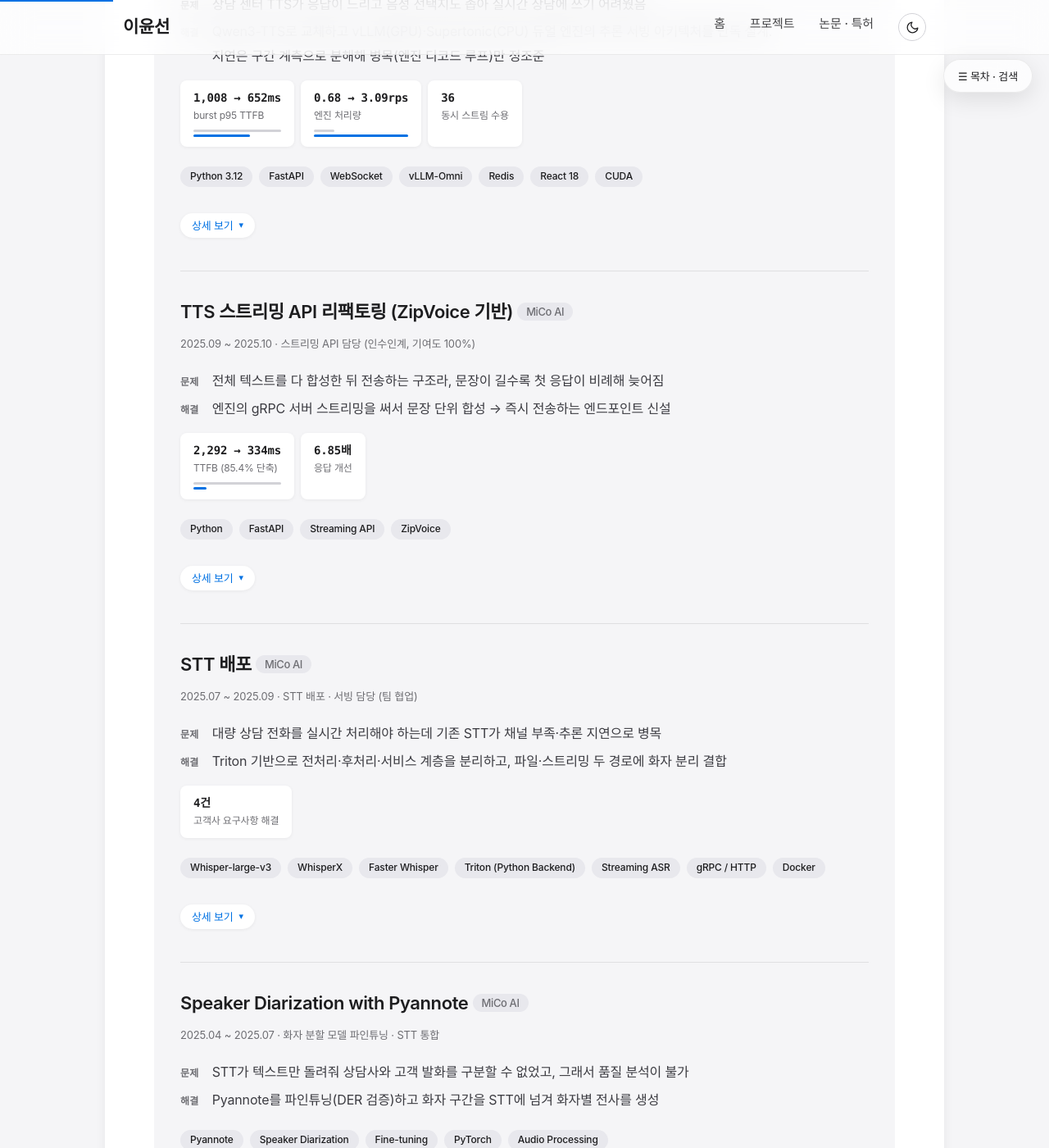
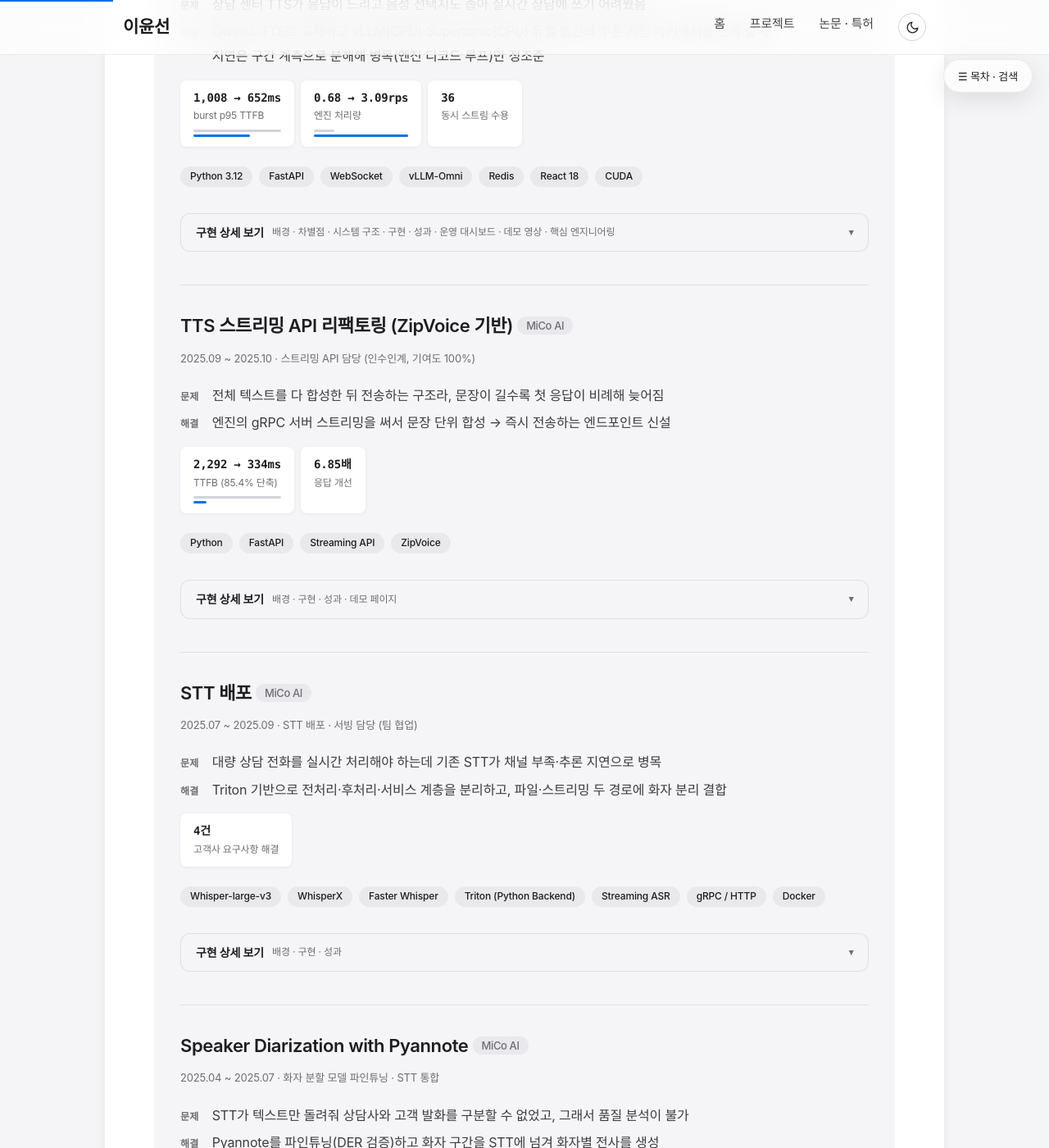
Before and after one commit to ckc5800/ckc5800.github.io, a Jekyll site: the page built from projects.html, in a window 1280 px wide and 1400 px high, scrolled down 883 px. Shown: the whole window at 82% size. Built offline with Jekyll 4.4.1, drawn with Linux system fonts in a browser that asks for light colours; some web fonts are replaced; some of the changed text lies outside the part shown.

Commit message:
상세 펼치기 버튼을 전폭 바로 교체 + 안에 든 소제목 예고
흰 시트 위에 흰 배경 pill이라 대비가 사실상 없고 13px 파란 글씨만
떠 있어 눈에 안 들어온다는 지적. 카드 하단 전폭 바로 바꾸고 배경을
한 단 낮춰 눌리는 물건으로 보이게 함. 라벨도 '상세 보기'에서
'구현 상세 보기'로 바꾸고, 각 카드의 h4 소제목을 예고로 붙여 열
이유를 만듦(19개 자동 생성). 열리면 '접기'로 전환.

검색 인덱스에서 summary를 제외 — 버튼 문구가 전 카드에 동일하게
들어가 '구현' 같은 검색어가 19개 전부에 걸리는 것을 막음.

Co-Authored-By: Claude Fable 5 <noreply@anthropic.com>

```diff
--- a/assets/style.css
+++ b/assets/style.css
@@ -545,30 +545,62 @@ h2[id] {
     margin-top: 32px;
 }
 
+/* 상세 펼치기 — 카드 하단 전폭 바. 흰 시트 위에서 누르는 물건으로 보이도록
+   배경을 한 단 낮추고 테두리를 준다. 안에 든 소제목을 미리 보여줘 열 이유를 만든다. */
 .project summary {
-    display: inline-flex;
+    display: flex;
     align-items: center;
-    gap: 7px;
-    padding: 6px 14px;
-    border-radius: 980px;
-    background-color: var(--surface);
-    box-shadow: 0 1px 4px rgba(0, 0, 0, 0.06);
-    color: var(--accent);
-    font-size: 13px;
-    font-weight: 500;
+    gap: 10px;
+    width: 100%;
+    box-sizing: border-box;
+    padding: 13px 18px;
+    border-radius: 12px;
+    background-color: var(--bg);
+    border: 1px solid var(--hairline);
+    color: var(--text);
+    font-size: 14px;
+    font-weight: 600;
     cursor: pointer;
     user-select: none;
     list-style: none;
-    transition: background-color 0.18s ease, color 0.18s ease;
+    transition: background-color 0.18s ease, border-color 0.18s ease;
 }
 
 .project summary::-webkit-details-marker {
     display: none;
+}
+
+.sum-hint {
+    flex: 1;
+    min-width: 0;
+    font-size: 12px;
+    font-weight: 400;
+    color: var(--text-secondary);
+    white-space: nowrap;
+    overflow: hidden;
+    text-overflow: ellipsis;
+}
+
+/* 열려 있으면 라벨은 '접기'로 바뀌고, 소제목 예고는 본문에 다 보이므로 감춘다 */
+.sum-close {
+    display: none;
+}
+
+.project details[open] .sum-text,
+.project details[open] .sum-hint {
+    display: none;
+}
+
+.project details[open] .sum-close {
+    display: block;
+    flex: 1;
 }
 
 .project summary::after {
     content: "▾";
     font-size: 11px;
+    color: var(--text-secondary);
+    margin-left: auto;
     transition: transform 0.18s ease;
 }
 
@@ -577,8 +609,15 @@ h2[id] {
 }
 
 .project summary:hover {
-    background-color: var(--accent);
-    color: #ffffff;
+    background-color: var(--pill-bg);
+    border-color: var(--separator);
+}
+
+/* 좀은 화면에서는 소제목 예고를 접어 라벨만 남긴다 */
+@media (max-width: 700px) {
+    .sum-hint {
+        display: none;
+    }
 }
 
 .project summary:focus-visible {
--- a/projects.html
+++ b/projects.html
@@ -121,7 +121,7 @@ title: 프로젝트
         <span class="tech-tag">CUDA</span>
     </div>
     <details>
-        <summary>상세 보기</summary>
+        <summary><span class="sum-text">구현 상세 보기</span><span class="sum-hint">배경 · 차별점 · 시스템 구조 · 구현 · 성과 · 운영 대시보드 · 데모 영상 · 핵심 엔지니어링</span><span class="sum-close">접기</span></summary>
         <div class="detail-body">
 <h4 class="detail-head">배경</h4>
     <p><span class="sentence">상담 센터에서 쓰던 기존 TTS는 응답이 느리고 음성 선택지도 좁아 실시간 상담에 쓰기 어려웠음.</span><span class="sentence">모델 선정부터 서빙 아키텍처, 백엔드·프론트엔드, 배포·운영까지 전 구간을 단독으로 맡아 교체.</span></p>
@@ -260,7 +260,7 @@ title: 프로젝트
         <span class="tech-tag">ZipVoice</span>
     </div>
     <details>
-        <summary>상세 보기</summary>
+        <summary><span class="sum-text">구현 상세 보기</span><span class="sum-hint">배경 · 구현 · 성과 · 데모 페이지</span><span class="sum-close">접기</span></summary>
         <div class="detail-body">
 <h4 class="detail-head">배경</h4>
     <p><span class="sentence">고객 상담 센터용 기존 TTS(ZipVoice 기반)의 응답 지연(TTFB 2.3초)이 심각해 실시간 상담에 부적합했음.</span><span class="sentence">신규 플랫폼 구축에 앞서 기존 서비스의 응답성부터 개선 필요.</span></p>
@@ -313,7 +313,7 @@ title: 프로젝트
         <span class="tech-tag">Docker</span>
     </div>
     <details>
-        <summary>상세 보기</summary>
+        <summary><span class="sum-text">구현 상세 보기</span><span class="sum-hint">배경 · 구현 · 성과</span><span class="sum-close">접기</span></summary>
         <div class="detail-body">
 <h4 class="detail-head">배경</h4>
     <p><span class="sentence">AIG 상담센터의 대량 상담 전화 실시간 처리 필요.</span><span class="sentence">기존 STT 시스템 병목으로 인한 채널 부족 및 추론 지연 불안정.</span></p>
@@ -353,7 +353,7 @@ title: 프로젝트
         <span class="tech-tag">Audio Processing</span>
     </div>
     <details>
-        <summary>상세 보기</summary>
+        <summary><span class="sum-text">구현 상세 보기</span><span class="sum-hint">배경 · 구현 · 성과</span><span class="sum-close">접기</span></summary>
         <div class="detail-body">
 <h4 class="detail-head">배경</h4>
     <p><span class="sentence">상담 품질 분석을 위해 발화자 식별 필요.</span><span class="sentence">기존 STT는 음성 인식만 제공하여 상담사/고객 구분 불가.</span></p>
@@ -396,7 +396,7 @@ title: 프로젝트
         <span class="tech-tag">Evaluation</span>
     </div>
     <details>
-        <summary>상세 보기</summary>
+        <summary><span class="sum-text">구현 상세 보기</span><span class="sum-hint">배경 · 구현 · 성과</span><span class="sum-close">접기</span></summary>
         <div class="detail-body">
 <h4 class="detail-head">배경</h4>
     <p><span class="sentence">rag-agent에서 구축한 검색 평가 방법론(gold 라벨, 실패 원인 분해, 미채택 실험 기록)을 멀티모달로 확장.</span><span class="sentence">패션 상품 44,072개(공개 데이터셋)를 한국어 문장형 질의("체크무늬 네이비 남성 셔츠")로 검색하는 시스템을 CLIP 임베딩 인덱스부터 평가셋·대화형 데모까지 구축.</span></p>
@@ -444,7 +444,7 @@ title: 프로젝트
         <span class="tech-tag">Evaluation</span>
     </div>
     <details>
-        <summary>상세 보기</summary>
+        <summary><span class="sum-text">구현 상세 보기</span><span class="sum-hint">배경 · 구현 · 성과</span><span class="sum-close">접기</span></summary>
         <div class="detail-body">
 <h4 class="detail-head">배경</h4>
     <p><span class="sentence">시계열 파운데이션 모델(Chronos)의 제로샷 성능 주장을 커머스 수요 데이터에서 직접 검증.</span><span class="sentence">월마트 일별 판매 30,490 시리즈(M5)에 h=28 롤링 오리진 백테스트를 구축하고, 오염 검증(M5가 Chronos 학습 코퍼스가 아닌 공식 제로샷 평가셋임을 확인)부터 선행.</span></p>
@@ -491,7 +491,7 @@ title: 프로젝트
         <span class="tech-tag">Evaluation</span>
     </div>
     <details>
-        <summary>상세 보기</summary>
+        <summary><span class="sum-text">구현 상세 보기</span><span class="sum-hint">배경 · 구현 · 성과 · 평가 방법론 · 실험 기록</span><span class="sum-close">접기</span></summary>
         <div class="detail-body">
 <h4 class="detail-head">배경</h4>
     <p><span class="sentence">LLM Agent 시스템(RAG, tool orchestration, state 관리)의 E2E 구축 역량 확보 목적.</span><span class="sentence">포트폴리오 기술문서를 지식 베이스로 하는 Q&A Agent를 전부 로컬 환경(Ollama)에서 구현.</span></p>
@@ -555,7 +555,7 @@ title: 프로젝트
         <span class="tech-tag">LLM</span>
     </div>
     <details>
-        <summary>상세 보기</summary>
+        <summary><span class="sum-text">구현 상세 보기</span><span class="sum-hint">배경 · 구현 · 성과 · 실데이터 검증 (NASA C-MAPSS)</span><span class="sum-close">접기</span></summary>
         <div class="detail-body">
 <h4 class="detail-head">배경</h4>
     <p><span class="sentence">음성 AI에서 실시간 신호를 다뤄온 경험을 산업 설비 시계열로 확장.</span><span class="sentence">회전기계 센서(진동·온도·전류)에서 이상을 탐지하고 LLM이 정비 진단 리포트를 작성하는 예지보전 데모.</span></p>
@@ -605,7 +605,7 @@ title: 프로젝트
         <span class="tech-tag">Python</span>
     </div>
     <details>
-        <summary>상세 보기</summary>
+        <summary><span class="sum-text">구현 상세 보기</span><span class="sum-hint">배경 · 구현 · 성과</span><span class="sum-close">접기</span></summary>
         <div class="detail-body">
 <h4 class="detail-head">배경</h4>
     <p>포트폴리오를 AI 도구 생태계에 연결 — Claude Desktop/Claude Code 등 MCP 클라이언트가 경력·프로젝트·논문 정보를 도구로 조회할 수 있도록 표준 프로토콜 서버 구현.</p>
@@ -655,7 +655,7 @@ title: 프로젝트
         <span class="tech-tag">PyTorch</span>
     </div>
     <details>
-        <summary>상세 보기</summary>
+        <summary><span class="sum-text">구현 상세 보기</span><span class="sum-hint">배경 · 구현 · 성과</span><span class="sum-close">접기</span></summary>
         <div class="detail-body">
 <h4 class="detail-head">배경</h4>
     <p><span class="sentence">휴가나 부재 후 복귀한 직원이 단체방에 쌓인 업무 대화를 따라잡는 데 오랜 시간이 걸린다는 문제에서 출발.</span><span class="sentence">사내 메신저에 넣을 한국어 요약 모델 개발이 목표.</span></p>
@@ -702,7 +702,7 @@ title: 프로젝트
         <span class="tech-tag">ArgoCD</span>
     </div>
     <details>
-        <summary>상세 보기</summary>
+        <summary><span class="sum-text">구현 상세 보기</span><span class="sum-hint">배경 · 팀 구성과 담당 · 구현 · 성과 · 시스템 구조</span><span class="sum-close">접기</span></summary>
         <div class="detail-body">
 <h4 class="detail-head">배경</h4>
     <p><span class="sentence">AI 서비스·API 20여 개를 수동 배포해 한 번에 수 시간이 소요.</span><span class="sentence">자동화·스케일링·자원 효율 개선이 필요했고, 클러스터로 옮긴 뒤에는 무엇이 어디서 터졌는지 볼 수단도 함께 있어야 했음.</span></p>
@@ -763,7 +763,7 @@ title: 프로젝트
         <span class="tech-tag">Python</span>
     </div>
     <details>
-        <summary>상세 보기</summary>
+        <summary><span class="sum-text">구현 상세 보기</span><span class="sum-hint">배경 · 구현 · 성과</span><span class="sum-close">접기</span></summary>
         <div class="detail-body">
 <h4 class="detail-head">배경</h4>
     <p><span class="sentence">TTS 게이트웨이 TTFB를 2292ms에서 334ms로 줄이며 손으로 하던 측정을 도구화.</span><span class="sentence">OpenAI 호환 엔드포인트(Ollama, vLLM 등)에 동시 부하를 걸어 TTFT·지연 percentile·처리량을 측정하는 CLI.</span></p>
@@ -807,7 +807,7 @@ title: 프로젝트
         <span class="tech-tag">Autonomous Driving</span>
     </div>
     <details>
-        <summary>상세 보기</summary>
+        <summary><span class="sum-text">구현 상세 보기</span><span class="sum-hint">배경 · 구현 · 성과</span><span class="sum-close">접기</span></summary>
         <div class="detail-body">
 <h4 class="detail-head">배경</h4>
     <p><span class="sentence">자율주행 환경 인식에 3D 거리/높이 정보 필수.</span><span class="sentence">기존 2D 세그멘테이션의 한계로 인한 센서 퓨전 필요.</span></p>
@@ -846,7 +846,7 @@ title: 프로젝트
         <span class="tech-tag">Data Augmentation</span>
     </div>
     <details>
-        <summary>상세 보기</summary>
+        <summary><span class="sum-text">구현 상세 보기</span><span class="sum-hint">배경 · 구현 · 성과 · 생성 결과</span><span class="sum-close">접기</span></summary>
         <div class="detail-body">
 <h4 class="detail-head">배경</h4>
     <p><span class="sentence">국방 도메인 AI 모델 개발의 학습 데이터 부족 (보안 제약으로 수집 어려움).</span><span class="sentence">GAN 모드 붕괴 문제 및 범용 생성 모델의 도메인 불일치.</span></p>
@@ -889,7 +889,7 @@ title: 프로젝트
         <span class="tech-tag">Defense Domain</span>
     </div>
     <details>
-        <summary>상세 보기</summary>
+        <summary><span class="sum-text">구현 상세 보기</span><span class="sum-hint">배경 · 구현 · 성과</span><span class="sum-close">접기</span></summary>
         <div class="detail-body">
 <h4 class="detail-head">배경</h4>
     <p><span class="sentence">정찰/드론 영상에서 전차 자동 탐지 필요.</span><span class="sentence">기존 수동 분석의 시간 및 비용 문제.</span></p>
@@ -924,7 +924,7 @@ title: 프로젝트
         <span class="tech-tag">PyTorch</span>
     </div>
     <details>
-        <summary>상세 보기</summary>
+        <summary><span class="sum-text">구현 상세 보기</span><span class="sum-hint">배경 · 구현</span><span class="sum-close">접기</span></summary>
         <div class="detail-body">
 <h4 class="detail-head">배경</h4>
     <p><span class="sentence">과기정통부·NIA 주최, 연세대·서울대병원 주관 의료 AI 데이터톤.</span><span class="sentence">심전도(ECG) 데이터셋으로 부정맥 여부를 진단하는 AI 모델 개발 트랙에 참가.</span></p>
@@ -956,7 +956,7 @@ title: 프로젝트
         <span class="tech-tag">Privacy / De-ID</span>
     </div>
     <details>
-        <summary>상세 보기</summary>
+        <summary><span class="sum-text">구현 상세 보기</span><span class="sum-hint">배경 · 구현</span><span class="sum-close">접기</span></summary>
         <div class="detail-body">
 <h4 class="detail-head">배경</h4>
     <p><span class="sentence">공공 데이터 비식별화에 쓰이는 모자이크 처리는 원본 데이터의 정보 손실을 일으켜, Re-ID·행동 인식 등 얼굴 데이터가 필요한 후속 태스크에 활용하기 어려움.</span><span class="sentence">이를 해결하기 위해 <strong>AI로 생성한 가짜 얼굴로 원본 얼굴을 대체</strong>하는 비식별화 기법을 제안.</span></p>
@@ -993,7 +993,7 @@ title: 프로젝트
         <span class="tech-tag">Python</span>
     </div>
     <details>
-        <summary>상세 보기</summary>
+        <summary><span class="sum-text">구현 상세 보기</span><span class="sum-hint">배경 · 구현 · 성과</span><span class="sum-close">접기</span></summary>
         <div class="detail-body">
 <h4 class="detail-head">배경</h4>
     <p><span class="sentence">PDF/이미지 문서에서 표 영역 추출을 위한 OCR 학습 데이터 필요.</span><span class="sentence">수동 주석 작업의 병목 해결 필요.</span></p>
@@ -1029,7 +1029,7 @@ title: 프로젝트
         <span class="tech-tag">Data Engineering</span>
     </div>
     <details>
-        <summary>상세 보기</summary>
+        <summary><span class="sum-text">구현 상세 보기</span><span class="sum-hint">배경 · 구현 · 성과</span><span class="sum-close">접기</span></summary>
         <div class="detail-body">
 <h4 class="detail-head">배경</h4>
     <p><span class="sentence">금융 데이터 분석을 위한 고품질 데이터 필수.</span><span class="sentence">다중 소스 수집 데이터의 수동 정제 및 통합으로 인한 비효율.</span></p>
@@ -1129,10 +1129,18 @@ title: 프로젝트
     var count = document.getElementById('filter-count');
     if (!input) return;
 
+    // 검색 대상 텍스트에서 summary는 뺀다 — 버튼 문구('구현 상세 보기' 등)가
+    // 모든 카드에 똑같이 들어 있어, 그대로 색인하면 '구현' 같은 말이 전수 일치한다.
+    function cardText(card) {
+        var c = card.cloneNode(true);
+        [].forEach.call(c.querySelectorAll('summary'), function (el) { el.remove(); });
+        return (c.textContent || '').toLowerCase();
+    }
+
     var entries = [].slice.call(document.querySelectorAll('.side-nav a')).map(function (link) {
         var el = document.getElementById(link.hash.slice(1));
         var card = el && el.closest('.project');
-        return card ? { link: link, card: card, text: (card.textContent || '').toLowerCase() } : null;
+        return card ? { link: link, card: card, text: cardText(card) } : null;
     }).filter(Boolean);
 
     function hide(el, on) { el.classList.toggle('is-filtered-out', on); }
```
